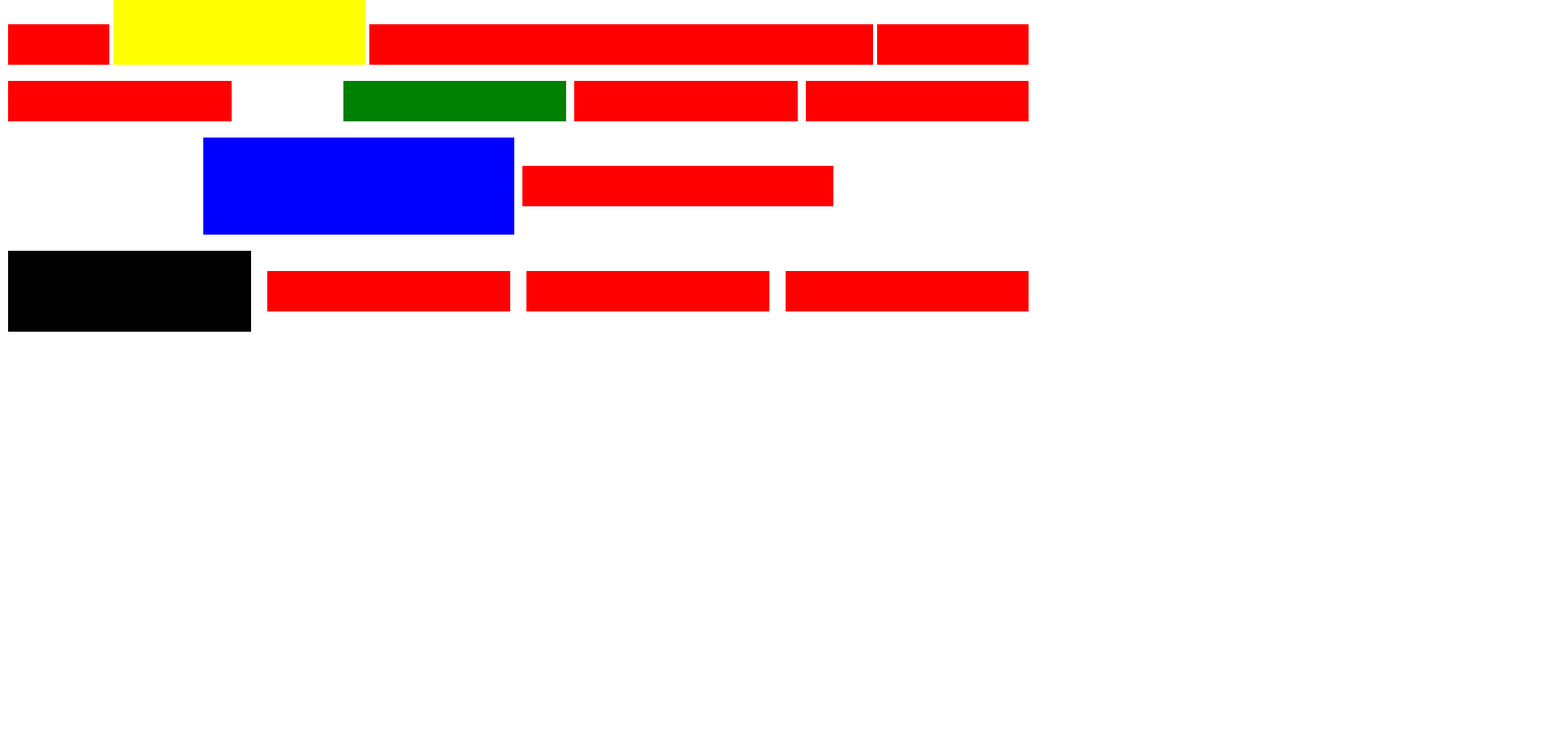
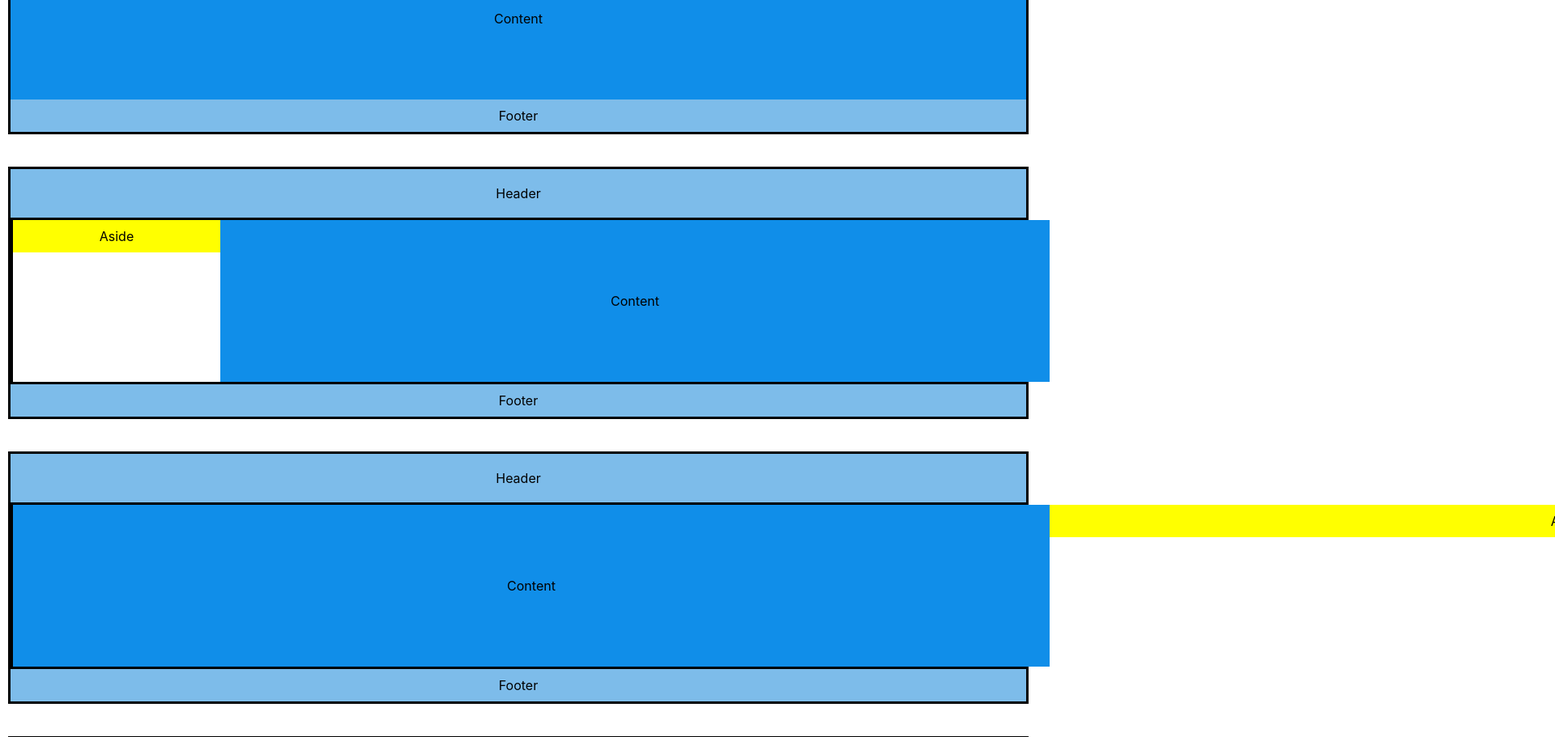
Before and after one commit to leigp555/hut-ui, a Vue app: page / in a window 1280 px wide. Shown: the part 160-1071 px from the top of the page at 81% size, 1920 px wide, since content can reach past the window. Before the commit the page ends 800 px from the top, so only its background shows below. Built offline with nearby package versions, Linux system fonts and the light colour scheme.

Commit message:
feat: 完成layout组件基本结构

```diff
--- a/src/App.vue
+++ b/src/App.vue
@@ -1,11 +1,11 @@
 <template>
   <div class="test">
-    <GridEg />
+    <LayoutEg />
   </div>
 </template>
 
 <script setup lang="ts">
-import GridEg from '@/eg/GridEg.vue'
+import LayoutEg from '@/eg/LayoutEg.vue'
 </script>
 
 <style>
--- /dev/null
+++ b/src/eg/LayoutEg.vue
@@ -0,0 +1,137 @@
+<template>
+  <div class="wrap">
+    <Layout>
+      <Header>
+        <Row>
+          <Col class="header">Header</Col>
+        </Row>
+      </Header>
+      <Content>
+        <Row>
+          <Col class="content">Content</Col>
+        </Row>
+      </Content>
+      <Footer>
+        <Row>
+          <Col class="footer">Footer</Col>
+        </Row>
+      </Footer>
+    </Layout>
+    <Layout>
+      <Header>
+        <Row>
+          <Col class="header">Header</Col>
+        </Row>
+      </Header>
+      <Layout row>
+        <Aside>
+          <Row>
+            <Col class="aside" span="20">Aside</Col>
+          </Row>
+        </Aside>
+        <Content>
+          <Row>
+            <Col class="content" span="80">Content</Col>
+          </Row>
+        </Content>
+      </Layout>
+      <Footer>
+        <Row>
+          <Col class="footer">Footer</Col>
+        </Row>
+      </Footer>
+    </Layout>
+
+    <Layout>
+      <Header>
+        <Row>
+          <Col class="header">Header</Col>
+        </Row>
+      </Header>
+      <Layout row>
+        <Content>
+          <Row>
+            <Col class="content">Content</Col>
+          </Row>
+        </Content>
+        <Aside>
+          <Row>
+            <Col class="aside">Aside</Col>
+          </Row>
+        </Aside>
+      </Layout>
+      <Footer>
+        <Row>
+          <Col class="footer">Footer</Col>
+        </Row>
+      </Footer>
+    </Layout>
+
+    <Layout row>
+      <Aside>Sider</Aside>
+      <Layout>
+        <Header>
+          <Row>
+            <Col class="header">Header</Col>
+          </Row>
+        </Header>
+        <Content>
+          <Row>
+            <Col class="content">Content</Col>
+          </Row>
+        </Content>
+        <Footer>
+          <Row>
+            <Col class="footer">Footer</Col>
+          </Row>
+        </Footer>
+      </Layout>
+    </Layout>
+  </div>
+</template>
+
+<script lang="ts" setup>
+import Layout from '@/lib/layout/Layout.vue'
+import Aside from '@/lib/layout/Aside.vue'
+import Header from '@/lib/layout/Header.vue'
+import Content from '@/lib/layout/Content.vue'
+import Footer from '@/lib/layout/Footer.vue'
+import Row from '@/lib/grid/Row.vue'
+import Col from '@/lib/grid/Col.vue'
+</script>
+
+<style lang="scss" scoped>
+.wrap {
+  display: flex;
+  flex-direction: column;
+  gap: 40px;
+  .header {
+    background-color: #7dbcea;
+    height: 60px;
+    display: flex;
+    justify-content: center;
+    align-items: center;
+  }
+  .content {
+    background-color: #108ee9;
+    height: 200px;
+    display: flex;
+    justify-content: center;
+    align-items: center;
+  }
+  .footer {
+    background-color: #7dbcea;
+    height: 40px;
+    display: flex;
+    justify-content: center;
+    align-items: center;
+  }
+  .aside {
+    background-color: yellow;
+    height: 40px;
+    display: flex;
+    justify-content: center;
+    align-items: center;
+  }
+}
+</style>
--- /dev/null
+++ b/src/lib/layout/Aside.vue
@@ -0,0 +1,7 @@
+<template>
+  <div><slot /></div>
+</template>
+
+<script lang="ts" setup></script>
+
+<style lang="scss"></style>
--- /dev/null
+++ b/src/lib/layout/Content.vue
@@ -0,0 +1,7 @@
+<template>
+  <div><slot /></div>
+</template>
+
+<script lang="ts" setup></script>
+
+<style lang="scss"></style>
--- /dev/null
+++ b/src/lib/layout/Footer.vue
@@ -0,0 +1,7 @@
+<template>
+  <div><slot /></div>
+</template>
+
+<script lang="ts" setup></script>
+
+<style lang="scss"></style>
--- /dev/null
+++ b/src/lib/layout/Header.vue
@@ -0,0 +1,7 @@
+<template>
+  <div class="ui-layout-header"><slot /></div>
+</template>
+
+<script lang="ts" setup></script>
+
+<style lang="scss"></style>
--- /dev/null
+++ b/src/lib/layout/Layout.vue
@@ -0,0 +1,21 @@
+<template>
+  <section class="ui-layout-layout" :class="{ 'ui-layout-row': row }"><slot /></section>
+</template>
+
+<script lang="ts" setup>
+import { withDefaults, defineProps } from 'vue'
+
+withDefaults(defineProps<{ row?: boolean }>(), { row: false })
+</script>
+
+<style lang="scss">
+.ui-layout-layout {
+  display: flex;
+  flex-direction: column;
+  max-width: 100vw;
+  border: 3px solid black;
+  &.ui-layout-row {
+    flex-direction: row;
+  }
+}
+</style>
```
